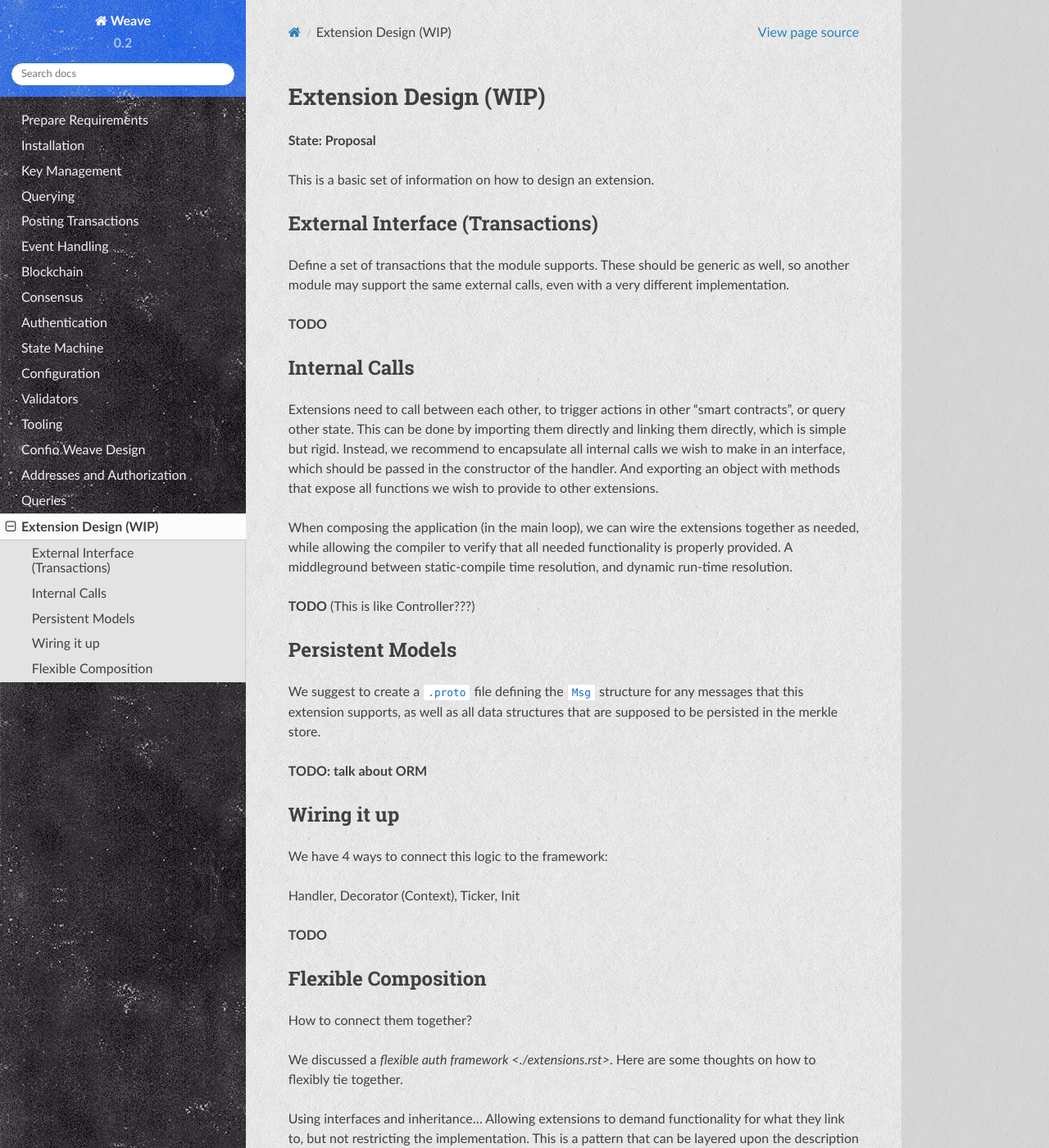
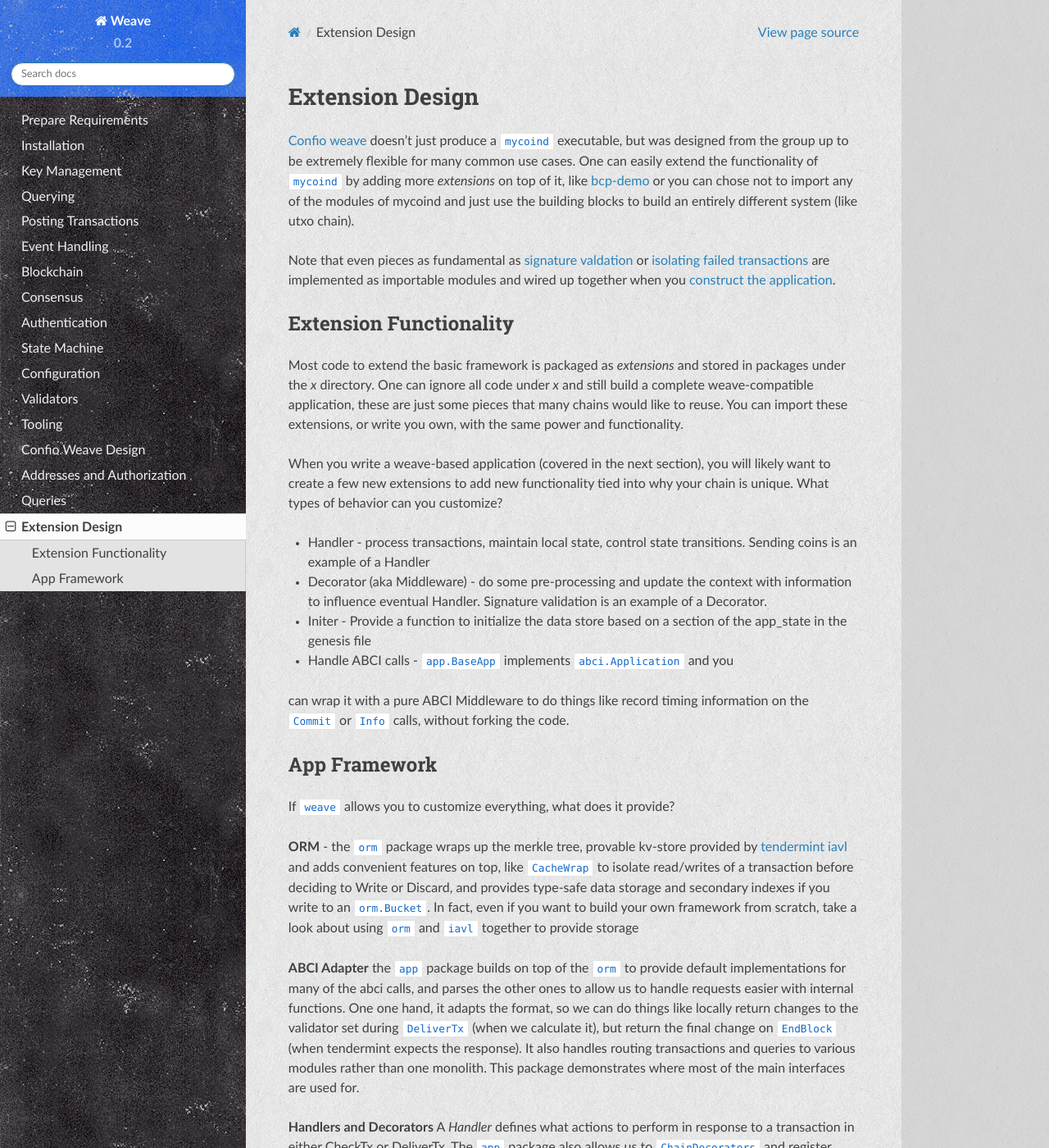
Before and after one commit to iov-one/weave, a Sphinx documentation site: the page built from docs/design/extensions.rst, in a window 1280 px wide and 1400 px high. Shown: the whole window at 82% size. Built offline with Sphinx 7.4.7 and the Read the Docs theme 2.0.0, drawn with Linux system fonts in a browser that asks for light colours; formulas are drawn with MathJax 3; some of the changed text lies outside the part shown.

Commit message:
Write intro to extension design

```diff
--- a/docs/design/extensions.rst
+++ b/docs/design/extensions.rst
@@ -1,71 +1,82 @@
-----------------------
-Extension Design (WIP)
-----------------------
+----------------
+Extension Design
+----------------
 
-**State: Proposal**
+`Confio weave <https://github.com/confio/weave>`_ doesn't just
+produce a ``mycoind`` executable, but was designed from the
+group up to be extremely flexible for many common use cases.
+One can easily extend the functionality of ``mycoind``
+by adding more *extensions* on top of it, like
+`bcp-demo <https://github.com/iov-one/bcp-demo>`_
+or you can chose not to import any of the modules of
+mycoind and just use the building blocks to build an
+entirely different system (like utxo chain).
 
-This is a basic set of information on how to design an extension.
+Note that even pieces as fundamental as
+`signature valdation <https://github.com/confio/weave/tree/master/x/sigs>`_
+or `isolating failed transactions <https://github.com/confio/weave/tree/blob/x/utils/savepoint.go>`_ are implemented as importable modules and wired up
+together when you `construct the application <https://github.com/confio/weave/tree/blob/examples/mycoind/app/app.go#L39-54>`_.
 
-External Interface (Transactions)
-=================================
+Extension Functionality
+=======================
 
-Define a set of transactions that the module supports.
-These should be generic as well, so another module may
-support the same external calls, even with a very
-different implementation.
+Most code to extend the basic framework is packaged as *extensions* and
+stored in packages under the `x` directory. One can ignore all code
+under `x` and still build a complete weave-compatible application,
+these are just some pieces that many chains would like to reuse.
+You can import these extensions, or write you own, with the same
+power and functionality.
 
-**TODO**
+When you write a weave-based application (covered in the next section),
+you will likely want to create a few new extensions to add new
+functionality tied into why your chain is unique. What types of
+behavior can you customize?
 
-Internal Calls
-==============
+* Handler - process transactions, maintain local state, control state transitions. Sending coins is an example of a Handler
+* Decorator (aka Middleware) - do some pre-processing and update the context with information to influence eventual Handler. Signature validation is an example of a Decorator.
+* Initer - Provide a function to initialize the data store based on a section of the app_state in the genesis file
+* Handle ABCI calls - ``app.BaseApp`` implements ``abci.Application`` and you
+can wrap it with a pure ABCI Middleware to do things like record timing information on the ``Commit`` or ``Info`` calls, without forking the code.
 
-Extensions need to call between each other, to trigger actions
-in other "smart contracts", or query other state. This can be
-done by importing them directly and linking them directly,
-which is simple but rigid. Instead, we recommend to encapsulate
-all internal calls we wish to make in an interface, which should
-be passed in the constructor of the handler. And exporting
-an object with methods that expose all functions we wish to
-provide to other extensions.
+App Framework
+=============
 
-When composing the application (in the main loop), we can
-wire the extensions together as needed, while allowing the
-compiler to verify that all needed functionality is properly
-provided. A middleground between static-compile time resolution,
-and dynamic run-time resolution.
+If ``weave`` allows you to customize everything, what does it provide?
 
-**TODO** (This is like Controller???)
+**ORM** - the ``orm`` package wraps up the merkle tree, provable kv-store provided by `tendermint iavl <https://github.com/tendermint/iavl>`_ and adds convenient features on top, like ``CacheWrap`` to isolate read/writes of a transaction before deciding to Write or Discard, and provides type-safe data storage and secondary indexes if you write to an ``orm.Bucket``. In fact, even if you want to build your own framework from scratch, take a look about using ``orm`` and ``iavl`` together to provide storage
 
-Persistent Models
-=================
+**ABCI Adapter** the ``app`` package builds on top of the ``orm`` to
+provide default implementations for many of the abci calls, and parses
+the other ones to allow us to handle requests easier with internal functions.
+One one hand, it adapts the format, so we can do things like locally
+return changes to the validator set during ``DeliverTx`` (when we calculate
+it), but return the final change on ``EndBlock`` (when tendermint
+expects the response). It also handles routing transactions and queries
+to various modules rather than one monolith. This package demonstrates
+where most of the main interfaces are used for.
 
-We suggest to create a ``.proto`` file defining the ``Msg`` structure
-for any messages that this extension supports, as well as all data
-structures that are supposed to be persisted in the merkle store.
+**Handlers and Decorators** A *Handler* defines what actions to perform
+in response to a transaction in either CheckTx or DeliverTx. The ``app``
+package also allows us to ``ChainDecorators`` and register multiple
+``Handlers`` on a ``Router`` to separate processing logic based
+on the contents of the transaction.
 
-**TODO: talk about ORM**
+**Error Handling** The ``errors`` package provides some nice helpers
+to produce error return values that conform to both ``pkg/errors``
+(allowing a full stack trace in testing or deployment using
+``fmt.Printf("%+v", err)``), as well as maintaining an ABCI error code
+to be returned on the result. We can pass around typical ``error``
+objects in the code, which work well with debugging, logging,
+and the ABCI interface.
 
-Wiring it up
-============
-
-We have 4 ways to connect this logic to the framework:
-
-Handler, Decorator (Context), Ticker, Init
-
-**TODO**
-
-Flexible Composition
-====================
-
-How to connect them together?
-
-We discussed a `flexible auth framework <./extensions.rst>`.
-Here are some thoughts on how to flexibly tie together.
-
-Using interfaces and inheritance... Allowing extensions to demand
-functionality for what they link to, but not restricting the
-implementation. This is a pattern that can be layered upon
-the description in "Internal Calls" to allows for even more
-flexibility in system composition.
-
-**TODO: with examples**
+**Serialization Standard** Weave defines simple
+`Marshaller <https://github.com/confio/weave/blob/master/tx.go#L21-L28>`_ and
+`Persistent <https://github.com/confio/weave/blob/master/tx.go#L30-L41>`_ interface standards. These interfaces are automatically
+implemented by any code autogenerated by protoc from protobuf files.
+This allows us to easily define serialization in an efficient and
+extremely portable manner (protobuf has support in every major
+language and platform). However, the interfaces don't force protobuf
+and you can define these two methods on any object to provide
+a custom serialization format as desired. This should allow interoperability
+with the Application and Handler code with any serialization library
+you wish to use.
```
